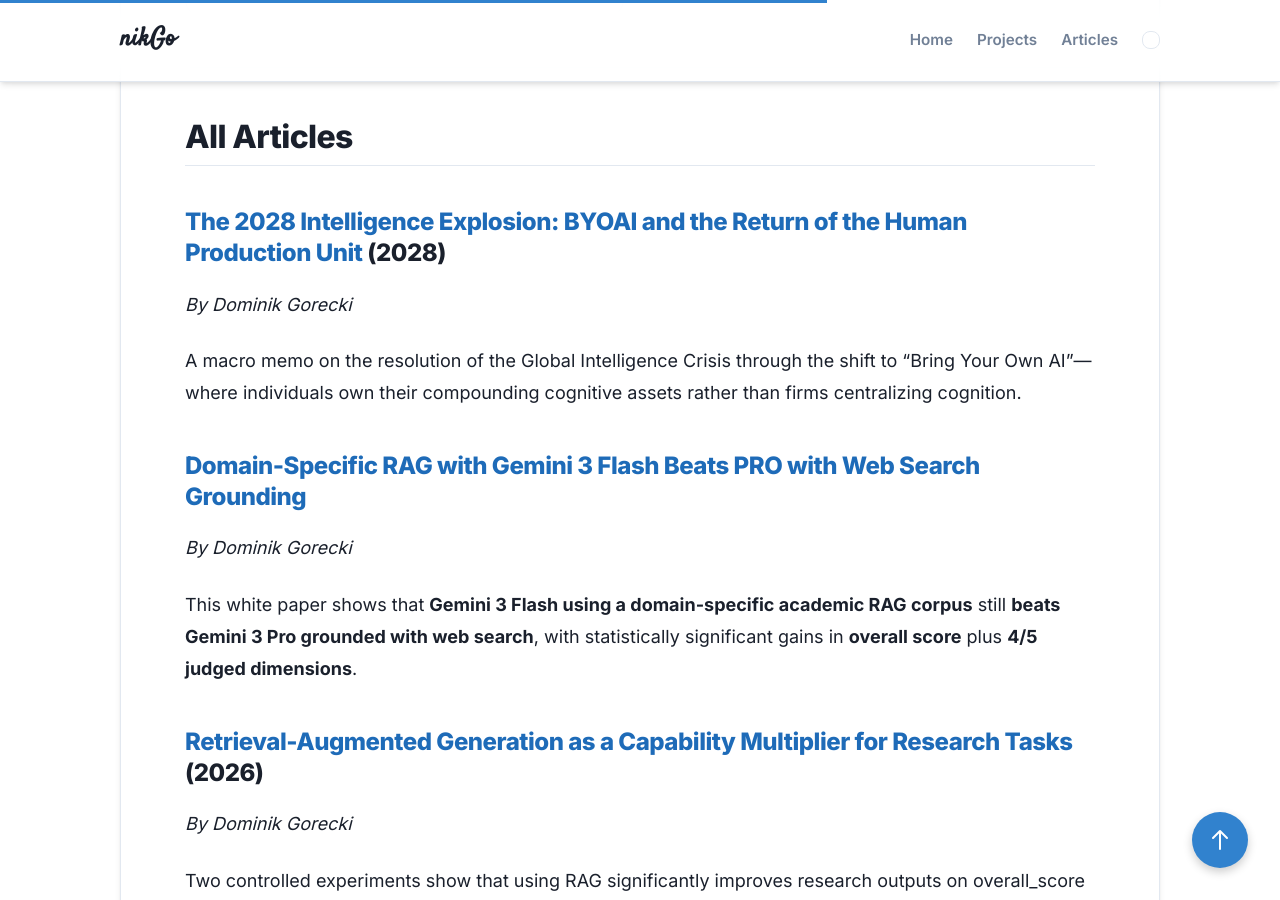
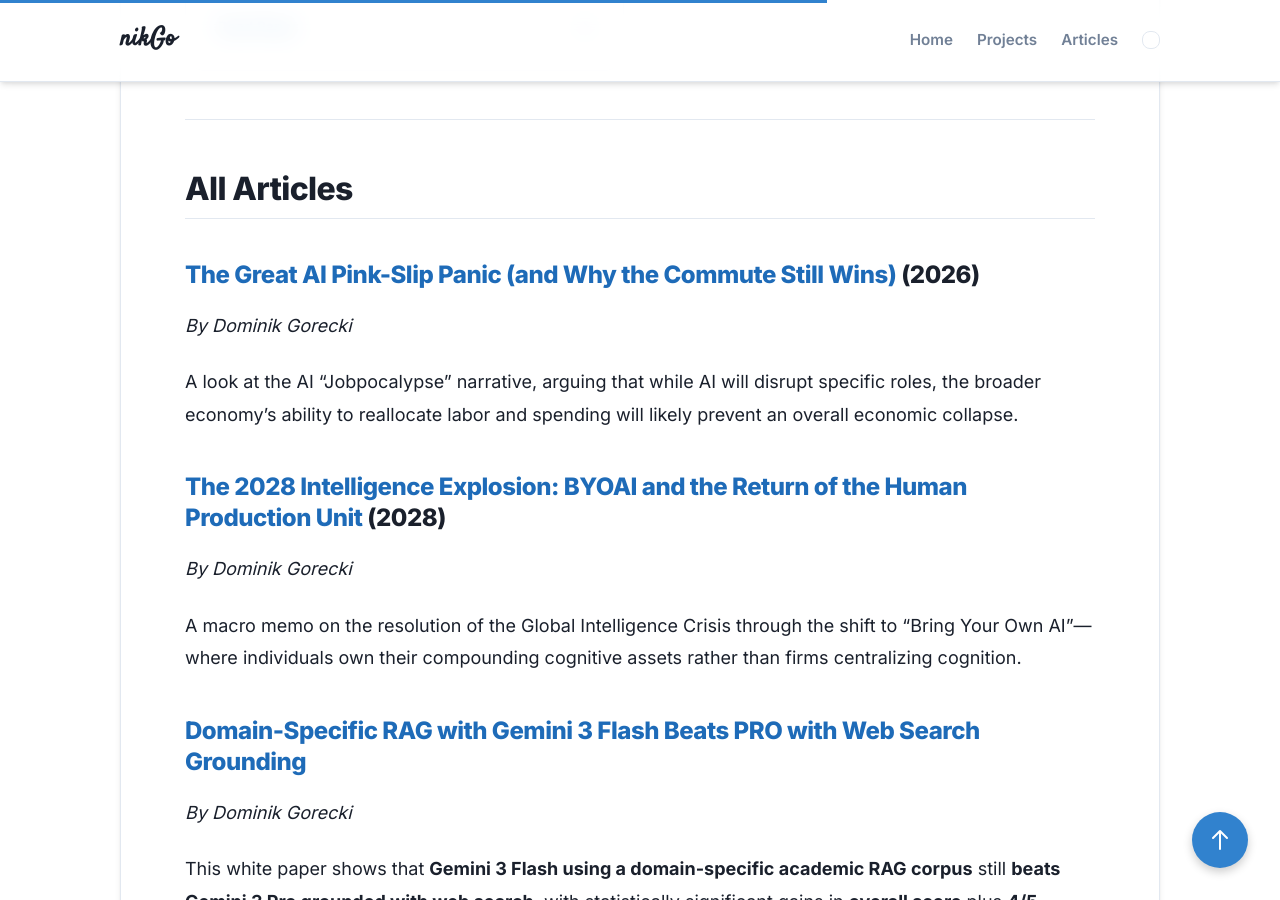
Before and after one commit to DominikGorecki/nikgo, a Jekyll site: the page built from pages/articles.md, in a window 1280 px wide and 900 px high, scrolled down 1808 px. Built offline with Jekyll 4.4.1, drawn with Linux system fonts in a browser that asks for light colours; some of the changed text lies outside the part shown.

Commit message:
new article

```diff
--- a/pages/articles.md
+++ b/pages/articles.md
@@ -5,6 +5,8 @@ layout: default
 ---
 
 # Articles
+
+[Jump to All Articles](#all-articles)
 
 ## General
 
@@ -14,7 +16,14 @@ layout: default
     <p class="card-description">BYOAI, the end of the “central brain” company, and the return of the human production unit. This memo explores how individual ownership of intelligence saved the economy from a demand spiral.</p>
     <div class="card-footer">Read Article <span class="card-arrow">→</span></div>
   </a>
+
+  <a href="pages/articles/great-ai-pink-slip-panic.html" class="card-item">
+    <h3 class="card-title">The Great AI Pink-Slip Panic</h3>
+    <p class="card-description">Why the "Jobpocalypse" narrative misses the economy's most basic trick. An exploration of labor data and historical patterns explaining why AI-driven disruption is more about reallocation than total deletion.</p>
+    <div class="card-footer">Read Article <span class="card-arrow">→</span></div>
+  </a>
 </div>
+
 
 ## White Papers
 
@@ -42,6 +51,11 @@ layout: default
 
 ## All Articles
 
+### [The Great AI Pink-Slip Panic (and Why the Commute Still Wins)](articles/great-ai-pink-slip-panic.md) (2026)
+*By Dominik Gorecki*
+
+A look at the AI "Jobpocalypse" narrative, arguing that while AI will disrupt specific roles, the broader economy's ability to reallocate labor and spending will likely prevent an overall economic collapse.
+
 ### [The 2028 Intelligence Explosion: BYOAI and the Return of the Human Production Unit](articles/2028_intelligence_explosion.md) (2028)
 *By Dominik Gorecki*
 
```
Also changed, not shown: pages/articles/great-ai-pink-slip-panic.md (added, +69 -0 lines), assets/images/profile_pic.png (added), 3 other files.
